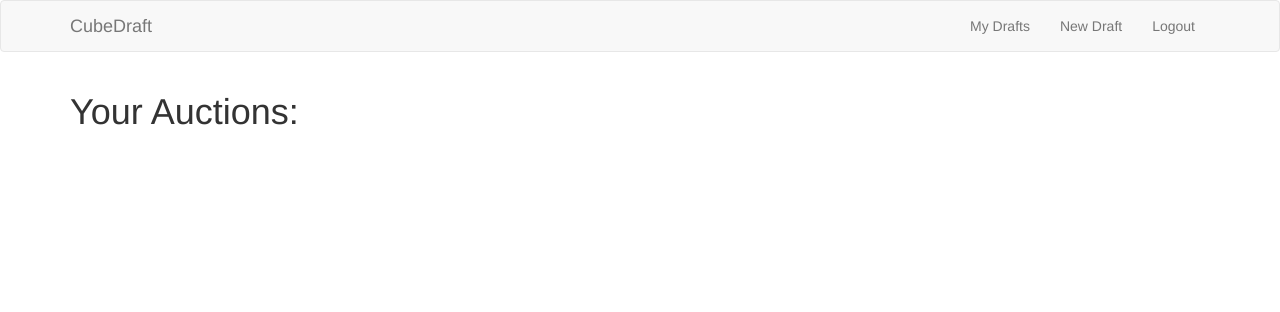
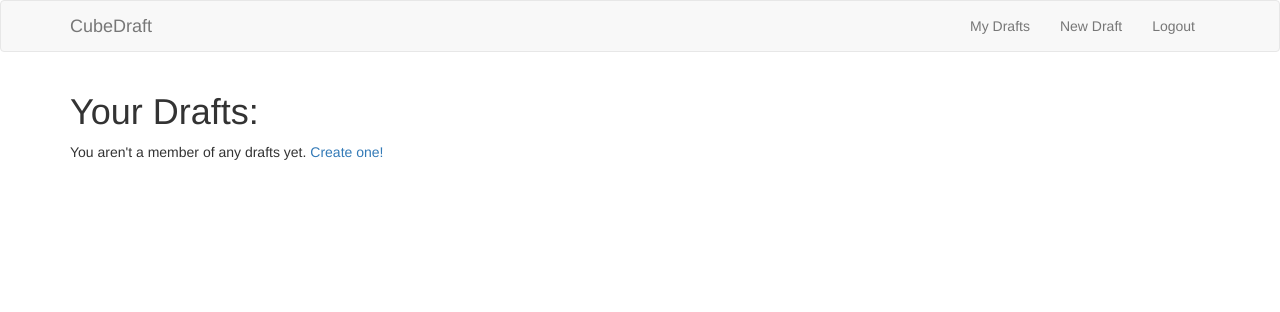
Before and after one commit to dillonplunkett/bazaar, a Flask app: page / in a window 1280 px wide. Shown: the top 312 px of the page. Run offline with Flask 2, Linux system fonts and the light colour scheme; the visitor is signed in with stand-in values (Sample User, id 1); data comes from the database, SQL or seed files in the repository; data that the repository does not hold is empty; parts of the project's set-up code (start-up, migrations or seed data) failed here and were passed over; some libraries are stand-ins or nearby versions.

Commit message:
placeholder text for if user isn't a member of any drafts yet

```diff
--- a/app/templates/index.html
+++ b/app/templates/index.html
@@ -1,12 +1,14 @@
 {% extends "base.html" %}
 
 {% block app_content %}
-    <h1>Your Auctions:</h1>
-    {% if current_user.auctions %}
+    <h1>Your Drafts:</h1>
+    {% if current_user.auctions.first() %}
         <ul>
             {% for auction in current_user.auctions %}
                 <li><a href="{{ url_for('auction', auction_id=auction.id) }}">Auction {{ auction.id }}</a></li>
             {% endfor %}
         </ul>
+    {% else %}
+        <p>You aren't a member of any drafts yet. <a href="{{ url_for('create') }}">Create one!</a></p>
     {% endif %}
 {% endblock %}
```
